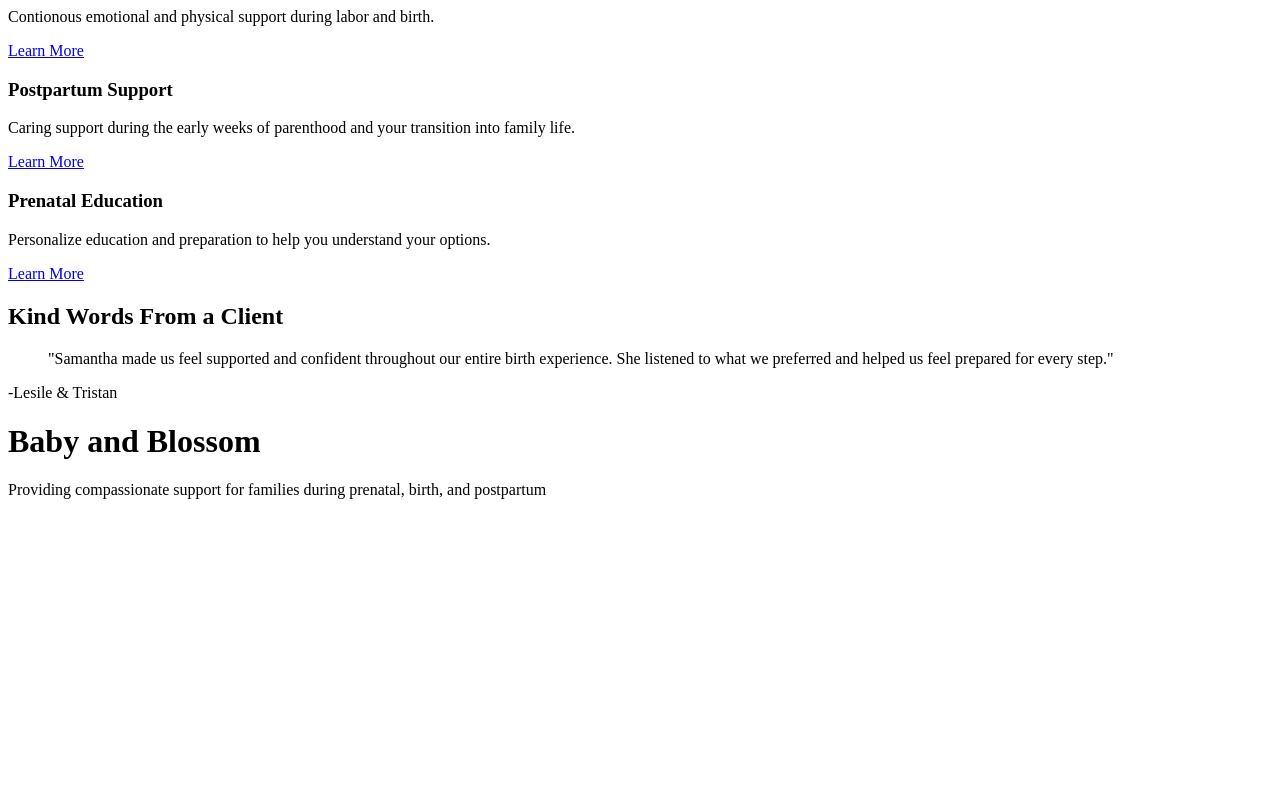
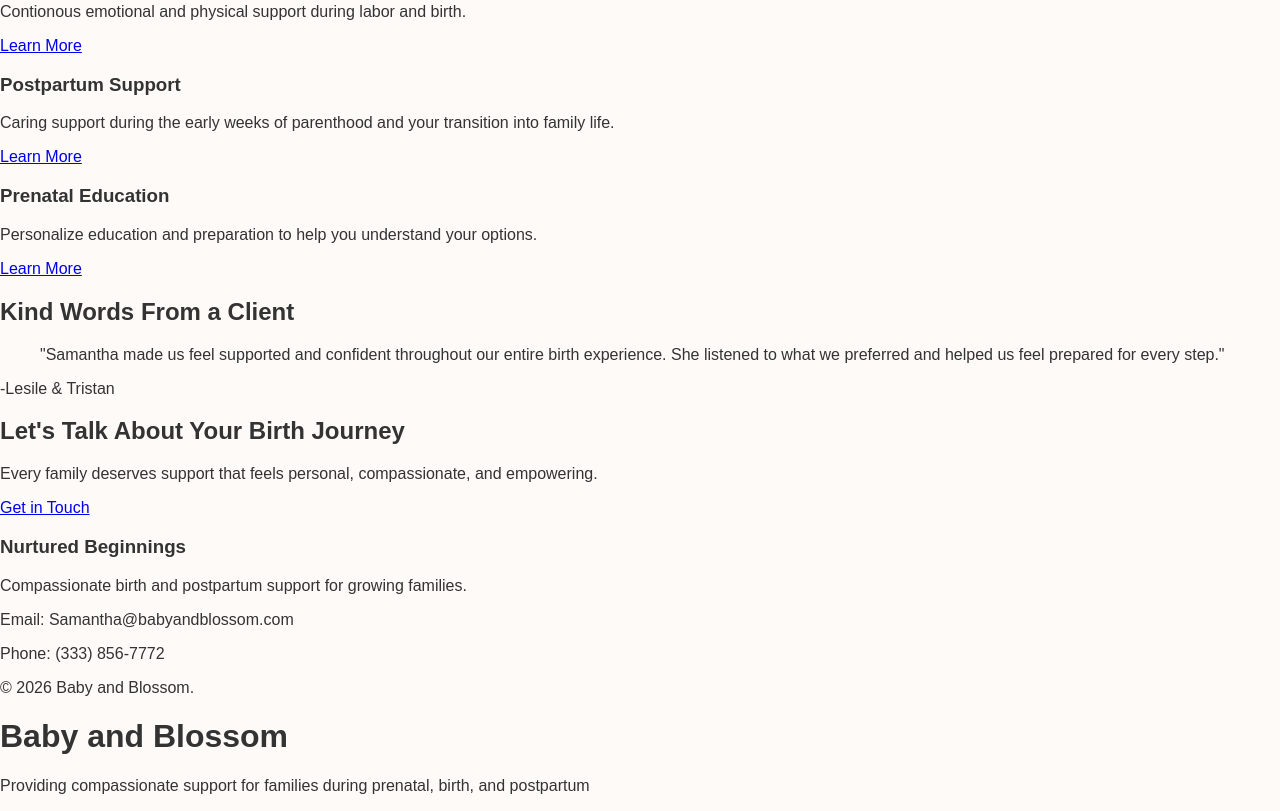
Before and after one commit to Aliyahdavis92/Baby-Blossom, a plain HTML site: page index.html in a window 1280 px wide. Shown: the part 842-1653 px from the top of the page. Before the commit the page ends 1357 px from the top, so only its background shows below. Drawn offline with Linux system fonts and the light colour scheme.

Commit message:
Add CSS to Home Page

```diff
--- a/CSS/Style.css
+++ b/CSS/Style.css
@@ -0,0 +1,5 @@
+
+body{margin: 0;
+    font-family:Arial, sans-serif;
+    color: #333333;
+    background-color: #fdfaf7; }
--- a/index.html
+++ b/index.html
@@ -9,6 +9,8 @@
       content="width=device-width, initial-scale=1.0">
 
    <title> Baby & Blossom </title>
+
+   <link rel="stylesheet" href="css/style.css">
 
 </head>
 
@@ -135,7 +137,45 @@ alt="a garden with mid sunlight">
    </p>
 
 </section>
+<section class="cta">
 
+   <h2>
+      Let's Talk About Your Birth Journey
+   </h2>
+
+   <p>
+      Every family deserves support that feels personal, compassionate, and empowering.
+   </p>
+
+   <a href="Contact.html">
+      Get in Touch
+   </a>
+
+</section>
+
+<footer>
+
+   <h3>
+      Nurtured Beginnings
+   </h3>
+
+   <p>
+      Compassionate birth and postpartum support for growing families.
+   </p>
+
+   <P>
+      Email: Samantha@babyandblossom.com
+   </P>
+
+   <p>
+      Phone: (333) 856-7772
+   </p>
+
+   <p>
+      &copy; 2026 Baby and Blossom.
+   </p>
+
+</footer>
 
 
 </section>
```
